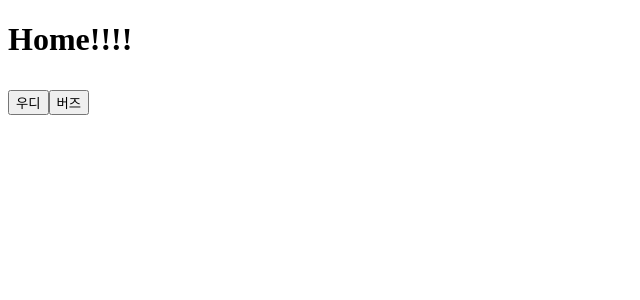
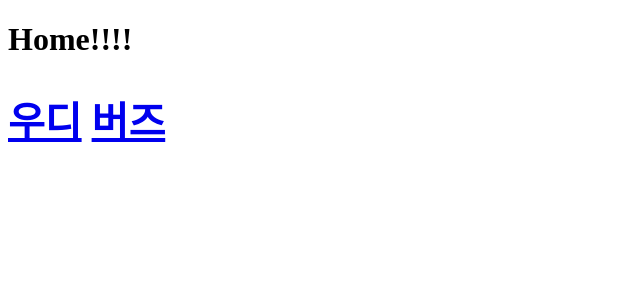
Before and after one commit to CodeSoom/project-react-1-yeonhwakim, a React app: page /home/1 in a window 1280 px wide. Shown: the top 300 px of the page, without its empty margins (0-640 px from the left). Built offline with nearby package versions, Linux system fonts and the light colour scheme; data requests are answered from the project's data file.

Commit message:
RoomItem.jsx react-router-dom Link 추가
- RoomItem.test.jsx click event 삭제
- RoomItem.jsx Link 추가
- homeId props 추가

```diff
--- a/src/components/RoomItem.jsx
+++ b/src/components/RoomItem.jsx
@@ -1,14 +1,11 @@
 import React from 'react';
 
-export default function RoomItem({ roomItem: { id, name }, onClick }) {
+import { Link } from 'react-router-dom';
+
+export default function RoomItem({ homeId, roomItem: { id: roomId, name } }) {
   return (
     <>
-      <button
-        type="button"
-        onClick={() => onClick(id)}
-      >
-        {name}
-      </button>
+      <Link to={`/home/${homeId}/room/${roomId}`}>{name}</Link>
     </>
   );
 }
```
Also changed, not shown: 1 other file (tests, documents, lock files or other folders).
